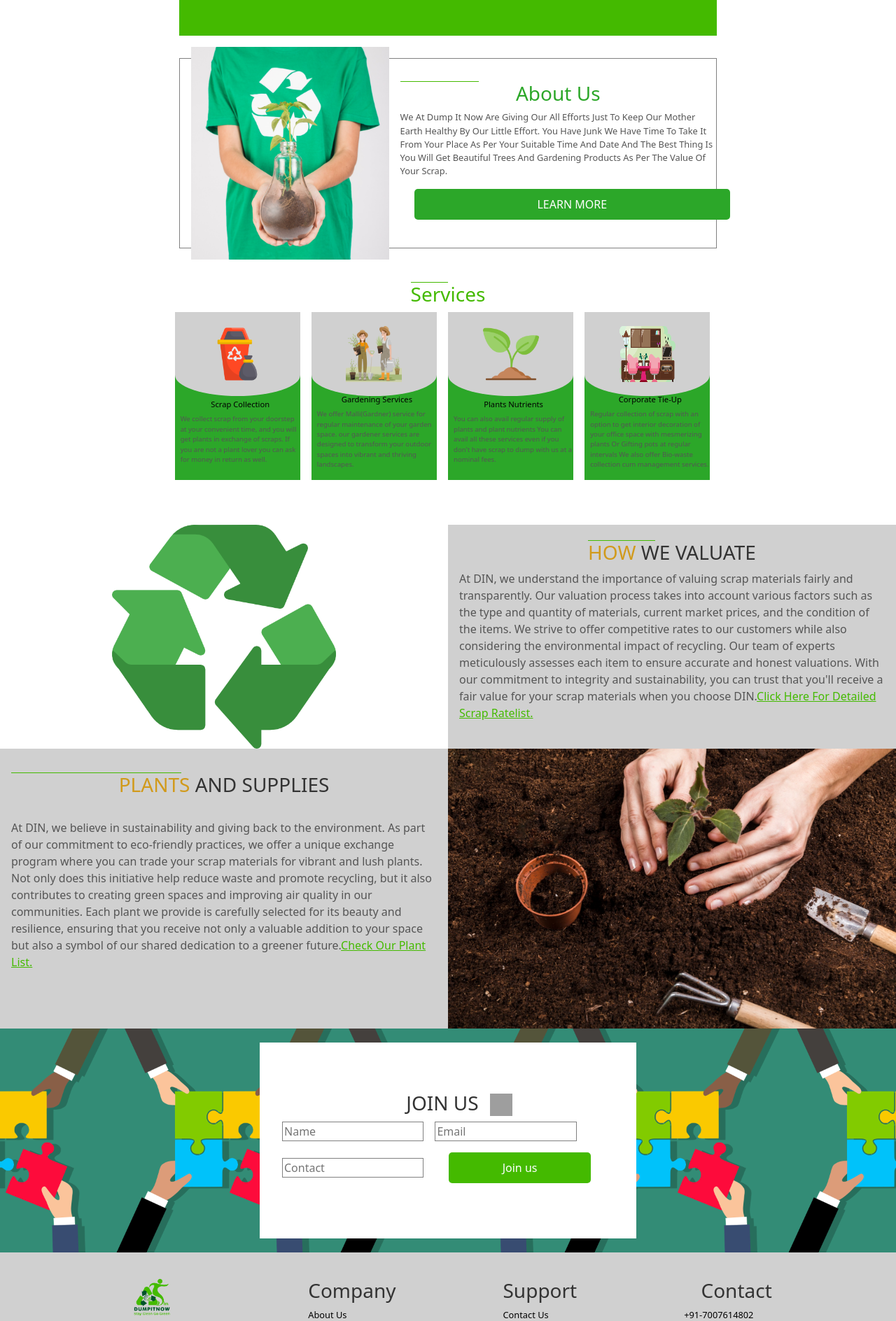
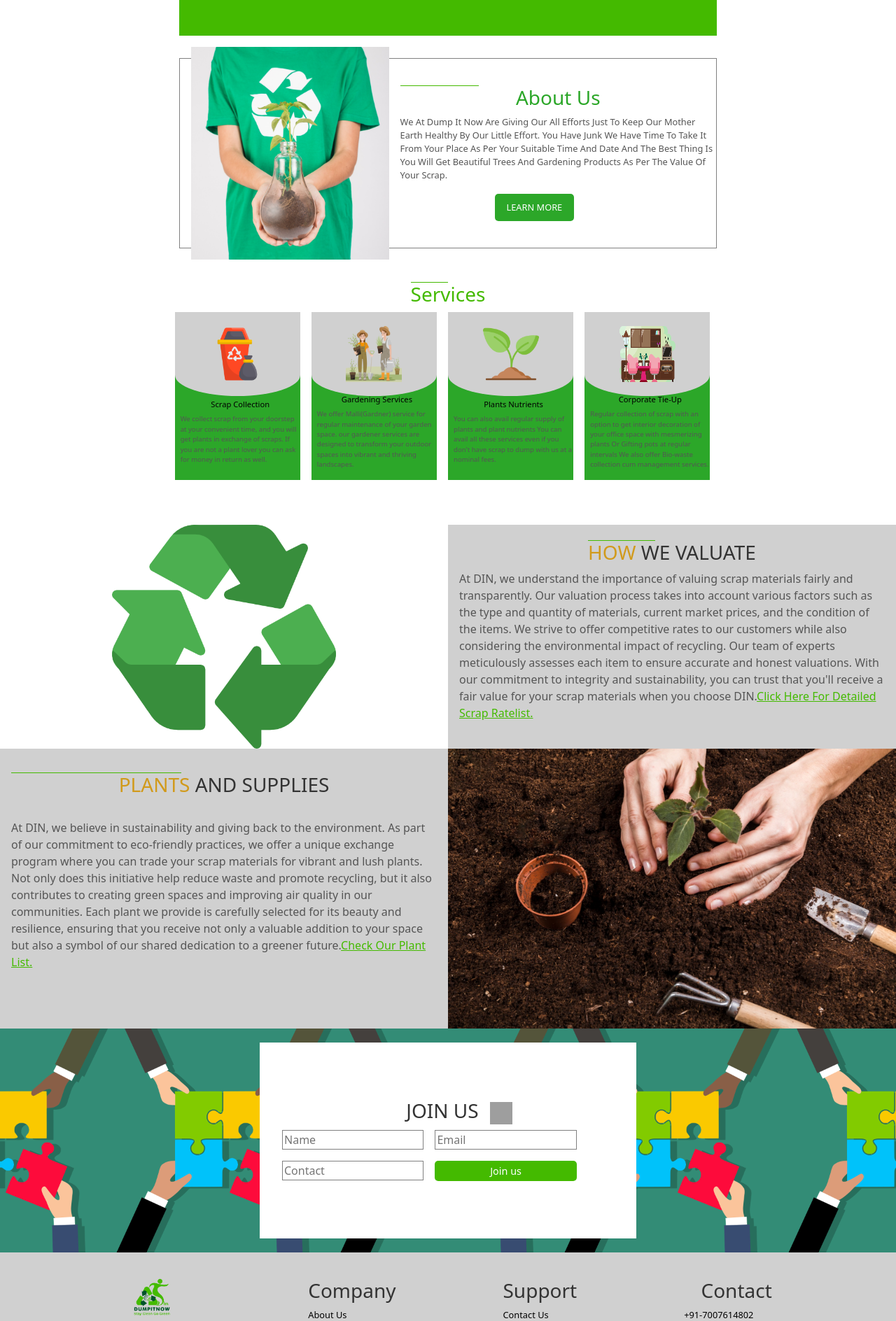
Before and after one commit to Suryapp8/DIN-NEW, a React (Create React App) app in the folder dumpitnow/: page / in a window 1280 px wide. Shown: the part 549-2437 px from the top of the page at 70% size. Built offline with nearby package versions, Linux system fonts and the light colour scheme; grey boxes are pictures that could not be loaded.

Commit message:
bug fixed

```diff
--- a/dumpitnow/src/components/Cart.js
+++ b/dumpitnow/src/components/Cart.js
@@ -78,14 +78,14 @@ const Cart = ({ cart, setCart }) => {
 
                   {/* Quantity controls */}
                   <div className="quantity-controls">
-                    <button
+                    <button className="button"
                       onClick={() => decreaseQuantity(item.name)}
                       disabled={item.quantity <= 1}
                     >
                       -
                     </button>
                     <span>{item.quantity}</span>
-                    <button onClick={() => increaseQuantity(item.name)}>
+                    <button className="button" onClick={() => increaseQuantity(item.name)}>
                       +
                     </button>
                   </div>
@@ -107,13 +107,13 @@ const Cart = ({ cart, setCart }) => {
 
       {groupedCart.length > 0 && (
         <Link to="/checkout">
-          <button className="proceed-checkout-btn">Proceed to Checkout</button>
+          <button className="proceed-checkout-btn button">Proceed to Checkout</button>
         </Link>
       )}
 
       {/* Button to continue shopping */}
       <Link to="/plant">
-        <button className="continue-shopping-btn">Continue Shopping</button>
+        <button className="continue-shopping-btn button">Continue Shopping</button>
       </Link>
 
       {/* Proceed to Checkout button */}
--- a/dumpitnow/src/components/Home.js
+++ b/dumpitnow/src/components/Home.js
@@ -57,10 +57,16 @@ function Home() {
   return (
     <>
       <div className="home">
-        <div  className="home-cont">
-          <h3 id="change-color" className="line-1">STAY CLEAN</h3>
-          <h3 id="change-color2" className="line-2">Go GREEN</h3>
-          <p id="change-color3" className="line-3">Do You Have Waste Around You?</p>
+        <div className="home-cont">
+          <h3 id="change-color" className="line-1">
+            STAY CLEAN
+          </h3>
+          <h3 id="change-color2" className="line-2">
+            Go GREEN
+          </h3>
+          <p id="change-color3" className="line-3">
+            Do You Have Waste Around You?
+          </p>
           <Link to="/orderpage" className="din-btn">
             DUMP IT NOW ?
           </Link>
@@ -88,7 +94,7 @@ function Home() {
             Per The Value Of Your Scrap.
           </p>
           <Link to="about">
-            <button className="learn-btn">LEARN MORE</button>
+            <button id="learn-btn">LEARN MORE</button>
           </Link>
         </div>
       </div>
@@ -216,7 +222,8 @@ function Home() {
           <h3>
             JOIN US
             <a
-              data-tooltip-id="my-tooltip" href="#"
+              data-tooltip-id="my-tooltip"
+              href="#"
               data-tooltip-content="By joining us you can be our regular customer"
             >
               <img className="warning" src={warning} alt="warning-sign" />
@@ -248,7 +255,7 @@ function Home() {
                 onChange={handlePhone}
                 required
               />
-              <button type="submit">Join us</button>
+              <button id="join-btn" type="submit">Join us</button>
             </div>
           </form>
           <Modal
@@ -259,7 +266,9 @@ function Home() {
           >
             <h2>Thank you for joining us!</h2>
             <p>You are now part of Dump It Now.</p>
-            <button onClick={() => setModalIsOpen(false)}>Close</button>
+            <button  onClick={() => setModalIsOpen(false)}>
+              Close
+            </button>
           </Modal>
         </div>
       </div>
--- a/dumpitnow/src/styles/cart.css
+++ b/dumpitnow/src/styles/cart.css
@@ -58,7 +58,7 @@
 }
 
 /* Updated Quantity Controls - Square Buttons */
-.quantity-controls button {
+.quantity-controls .button {
   background-color: #27ae60;
   color: white;
   border: none;
@@ -73,7 +73,7 @@
   align-items: center;
 }
 
-.quantity-controls button:hover {
+.quantity-controls .button:hover {
   background-color: #2ecc71;
 }
 
@@ -85,7 +85,7 @@
 }
 
 /* Cart Buttons */
-button {
+.button {
   background-color: #27ae60;
   color: white;
   border: none;
@@ -97,7 +97,7 @@ button {
   margin-bottom: 0.5rem;
 }
 
-button:hover {
+.button:hover {
   background-color: #2ecc71;
 }
 
@@ -162,7 +162,7 @@ button:hover {
     margin-top: 0;
   }
 
-  button {
+  .button {
     margin-left: 20px;
     margin-top: 0;
   }
@@ -200,7 +200,7 @@ button:hover {
   }
 
   /* Mobile-specific button sizing */
-  .quantity-controls button {
+  .quantity-controls .button {
     width: 30px; /* Slightly smaller for mobile */
     height: 30px;
     font-size: 1rem; /* Adjust font size */
--- a/dumpitnow/src/styles/checkout.css
+++ b/dumpitnow/src/styles/checkout.css
@@ -73,7 +73,7 @@ h3 {
   box-sizing: border-box; /* Include padding and border in element's total width and height */
 }
 
-.address-form button {
+.address-form .button {
   padding: 0.75rem;
   font-size: 1rem;
   background-color: #28a745;
@@ -84,6 +84,6 @@ h3 {
   margin-top: 1rem;
 }
 
-.address-form button:hover {
+.address-form .button:hover {
   background-color: #218838;
 }
--- a/dumpitnow/src/styles/home.css
+++ b/dumpitnow/src/styles/home.css
@@ -143,10 +143,12 @@
   color: rgb(45, 61, 12);
 }
 
-.learn-btn {
+#learn-btn {
   background-color: #2ca729;
+  margin-left: 30%;
   color: white;
   border: none;
+  width: 25%;
 }
 
 .learn-btn:hover {
@@ -161,6 +163,10 @@
     width: 60%;
     font-size: 0.5rem;
     color: rgb(45, 61, 12);
+  }
+  #learn-btn {
+    width: 80%;
+    margin-left: 10%;
   }
 }
 
@@ -395,10 +401,21 @@
   width: 2rem;
 }
 
+#join-btn {
+  font-size: 0.9rem;
+  width: 40%;
+  padding: 0 2rem;
+  height: 1.8rem;
+}
+
 @media (max-width: 768px) {
   .warning {
     margin-left: 1rem;
     height: 1rem;
     width: 1rem;
   }
+  #join-btn {
+    width: 80%;
+    height: 1.5rem;
+  }
 }
--- a/dumpitnow/src/styles/order.css
+++ b/dumpitnow/src/styles/order.css
@@ -59,10 +59,11 @@ label {
 
 .schedule {
   height: 2.5rem;
-  margin: 1rem 0 1rem 30%;
+  margin: 1rem 0 1rem 10%;
   border: none;
   font-size: large;
   font-weight: 600;
+  width: 80%;
 }
 
 .services-container {
```
